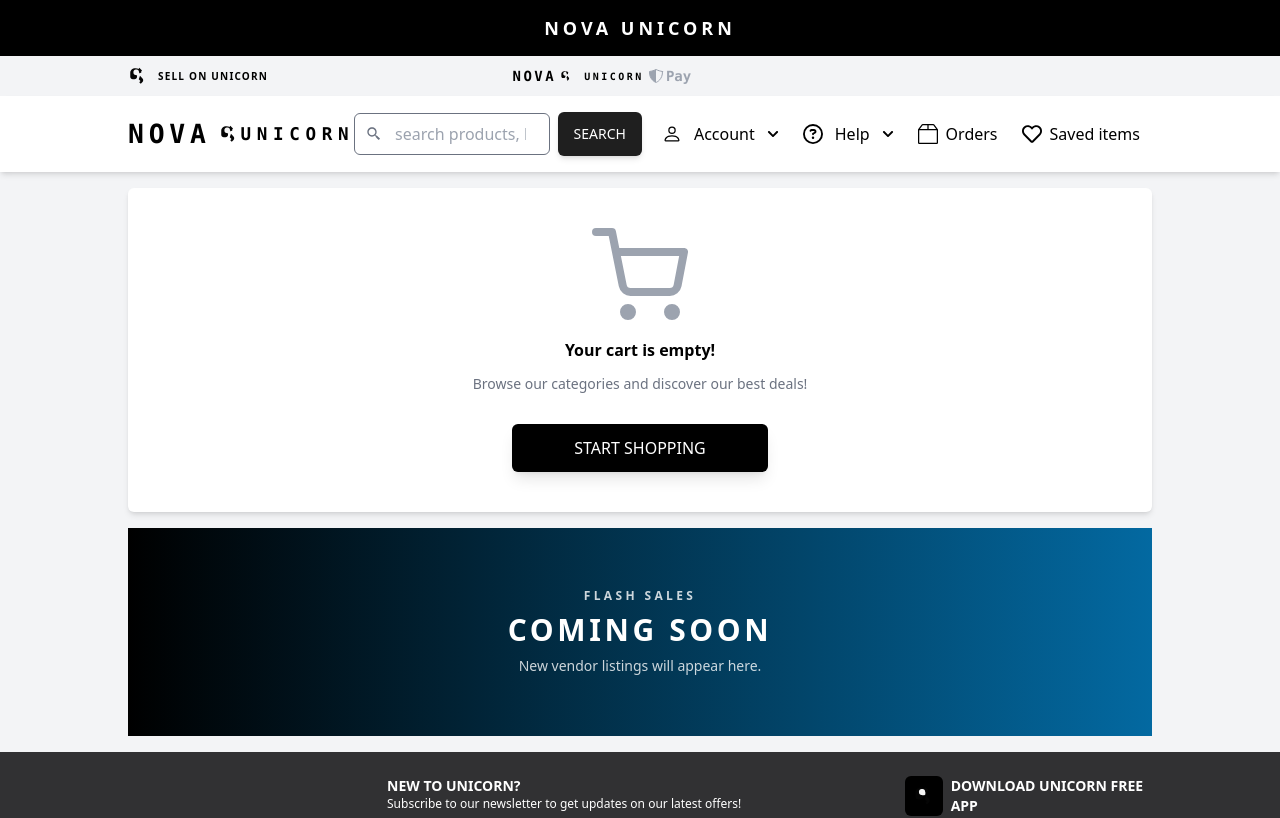
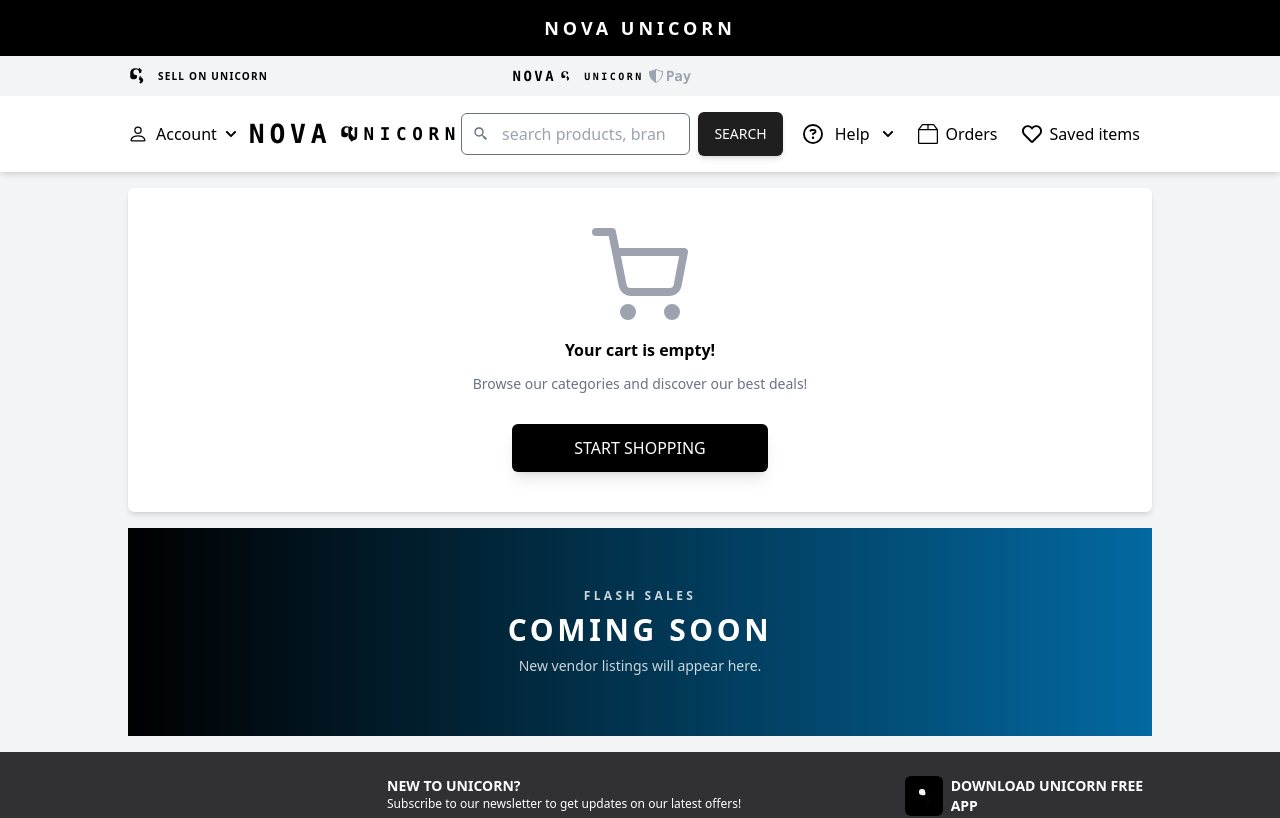
Before and after one commit to whitehavend/my--app, a React (Create React App) app in the folder nova.unicorn/: page /cart in a window 1280 px wide. Shown: the top 818 px of the page. Built offline with nearby package versions, Linux system fonts and the light colour scheme; the HTML template or start-up script is replaced by a standard one.

Commit message:
Move account navigation to header left

```diff
--- a/nova.unicorn/src/components/Header/Navbar.jsx
+++ b/nova.unicorn/src/components/Header/Navbar.jsx
@@ -35,7 +35,19 @@
       <nav className="w-full ">
         <div className="items-center shadow-md justify-center hidden py-4  bg-white lg:flex">
           <div className="w-[80%] flex items-center justify-between ">
-            <Link to="/" className="flex items-center gap-2">
+            <div className="flex items-center gap-3">
+              <div
+                onClick={openAcct}
+                className={`flex items-center text-black hover:text-primary cursor-pointer ${
+                  showAcct && "bg-gray-100 rounded-md"
+                }`}
+              >
+                <BsPerson className="w-5 h-5" />
+                <span className="mx-2">{user?.username || name || "Account"}</span>
+                <FaChevronDown className="w-3 h-3" />
+              </div>
+              {showAcct && <Account />}
+              <Link to="/" className="flex items-center gap-2">
               <div className="flex items-center gap-2">
                 <span className="font-mono uppercase text-[1.65rem] font-black tracking-[0.18em] leading-none text-black">
                   Nova
@@ -45,7 +57,8 @@
               <span className="font-mono uppercase text-[1.1rem] font-semibold tracking-[0.32em] text-black">
                 Unicorn
               </span>
-            </Link>
+              </Link>
+            </div>
             <div className="flex w-[80%]">
               <div className="flex flex-1 items-center">
                 <div className="relative flex-1">
@@ -62,17 +75,6 @@
               </div>
 
               <div className="flex ml-2">
-                <div
-                  onClick={openAcct}
-                  className={`flex items-center px-3 text-black hover:text-primary cursor-pointer ${
-                    showAcct && "bg-gray-100 rounded-md"
-                  }`}
-                >
-                  <BsPerson className="w-5 h-5 " />
-                  <span className="mx-3 ">{name ? name : "Account"}</span>
-                  <FaChevronDown className=" w-3 h-3  " />
-                </div>
-                {showAcct && <Account />}
                 <div
                   onClick={openHelp}
                   className={`flex items-center px-3 text-black hover:text-primary cursor-pointer ${
@@ -113,8 +115,9 @@
             </Link>
           </div>
           <div className="flex">
-            <Link to={user ? "/account" : "/login"}>
+            <Link to={user ? "/account" : "/login"} className="mr-3 flex items-center gap-1 text-xs">
               <BsPerson className="w-6 h-6 " />
+              <span>{user?.username || "Account"}</span>
             </Link>
             <Link to="/orders" className="ml-3 flex items-center gap-1 text-xs">
               <BsBox2 className="h-5 w-5" />
```
